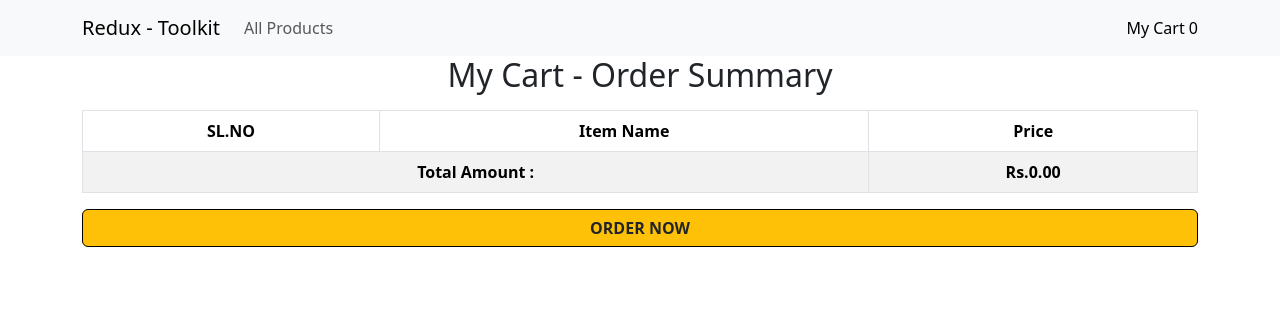
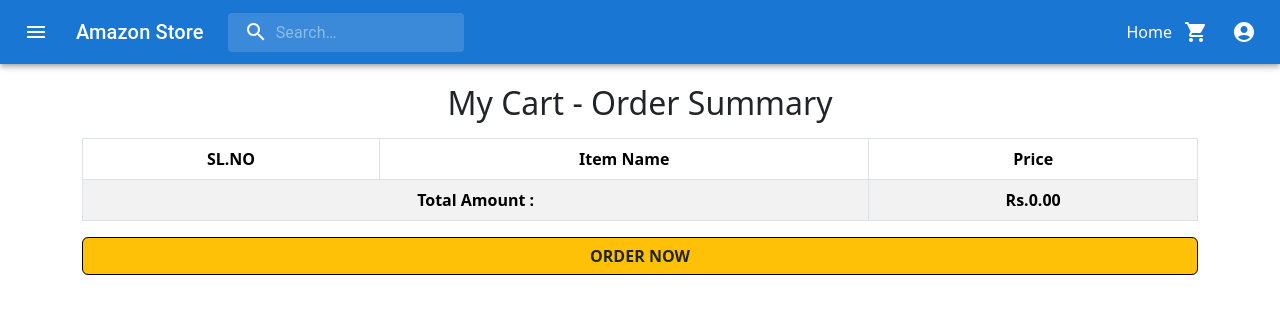
Before and after one commit to bathiniharish7/project-1-Ecommerce, a React (Create React App) app: page /cart in a window 1280 px wide. Shown: the top 314 px of the page. Built offline with nearby package versions, Linux system fonts and the light colour scheme.

Commit message:
AppBar Implemented

```diff
--- a/public/index.html
+++ b/public/index.html
@@ -25,6 +25,9 @@
       Learn how to configure a non-root public URL by running `npm run build`.
     -->
     <title>React App</title>
+
+    <!-- Font Awesome Link below -->
+    <link rel="stylesheet" href="https://cdnjs.cloudflare.com/ajax/libs/font-awesome/6.5.1/css/all.min.css" integrity="sha512-DTOQO9RWCH3ppGqcWaEA1BIZOC6xxalwEsw9c2QQeAIftl+Vegovlnee1c9QX4TctnWMn13TZye+giMm8e2LwA==" crossorigin="anonymous" referrerpolicy="no-referrer" />
   </head>
   <body>
     <noscript>You need to enable JavaScript to run this app.</noscript>
--- a/src/App.js
+++ b/src/App.js
@@ -6,17 +6,25 @@ import Product from './components/Product';
 import Cart from './components/Cart';
 
 import NavbarPanel from './components/NavbarPanel';
+import PrimarySearchAppBar from './components/AppBar';
+import NavBar from './components/NavBar';
 
 
 function App() {
 
   return (
    <div className="App">
-     <NavbarPanel/>
-      <Routes>
+
+    <PrimarySearchAppBar/>
+    {/* <NavBar/> */}
+     {/* <NavbarPanel/> */}
+     <div style={{marginTop:'20px'}}>
+     <Routes>
         <Route path='/' element={<Product/>}/>
         <Route path='/cart' element={<Cart/>}/>
       </Routes>
+     </div>
+
     </div>
 
   );
--- /dev/null
+++ b/src/components/AppBar.js
@@ -0,0 +1,253 @@
+import * as React from 'react';
+import { styled, alpha } from '@mui/material/styles';
+import AppBar from '@mui/material/AppBar';
+import Box from '@mui/material/Box';
+import Toolbar from '@mui/material/Toolbar';
+import IconButton from '@mui/material/IconButton';
+import Typography from '@mui/material/Typography';
+import InputBase from '@mui/material/InputBase';
+import Badge from '@mui/material/Badge';
+import MenuItem from '@mui/material/MenuItem';
+import Menu from '@mui/material/Menu';
+import MenuIcon from '@mui/icons-material/Menu';
+import SearchIcon from '@mui/icons-material/Search';
+import AccountCircle from '@mui/icons-material/AccountCircle';
+import MailIcon from '@mui/icons-material/Mail';
+import NotificationsIcon from '@mui/icons-material/Notifications';
+import MoreIcon from '@mui/icons-material/MoreVert';
+import Button from '@mui/material/Button';
+import { Link } from 'react-router-dom';
+import ShoppingCartIcon from '@mui/icons-material/ShoppingCart';
+import { useSelector } from 'react-redux';
+
+const Search = styled('div')(({ theme }) => ({
+  position: 'relative',
+  borderRadius: theme.shape.borderRadius,
+  backgroundColor: alpha(theme.palette.common.white, 0.15),
+  '&:hover': {
+    backgroundColor: alpha(theme.palette.common.white, 0.25),
+  },
+  marginRight: theme.spacing(2),
+  marginLeft: 0,
+  width: '100%',
+  [theme.breakpoints.up('sm')]: {
+    marginLeft: theme.spacing(3),
+    width: 'auto',
+  },
+}));
+
+const SearchIconWrapper = styled('div')(({ theme }) => ({
+  padding: theme.spacing(0, 2),
+  height: '100%',
+  position: 'absolute',
+  pointerEvents: 'none',
+  display: 'flex',
+  alignItems: 'center',
+  justifyContent: 'center',
+}));
+
+const StyledInputBase = styled(InputBase)(({ theme }) => ({
+  color: 'inherit',
+  '& .MuiInputBase-input': {
+    padding: theme.spacing(1, 1, 1, 0),
+    // vertical padding + font size from searchIcon
+    paddingLeft: `calc(1em + ${theme.spacing(4)})`,
+    transition: theme.transitions.create('width'),
+    width: '100%',
+    [theme.breakpoints.up('md')]: {
+      width: '20ch',
+    },
+  },
+}));
+
+export default function PrimarySearchAppBar() {
+  const cartProduct = useSelector((state)=>state.cart);
+  const [anchorEl, setAnchorEl] = React.useState(null);
+  const [mobileMoreAnchorEl, setMobileMoreAnchorEl] = React.useState(null);
+
+  const isMenuOpen = Boolean(anchorEl);
+  const isMobileMenuOpen = Boolean(mobileMoreAnchorEl);
+
+  const handleProfileMenuOpen = (event) => {
+    setAnchorEl(event.currentTarget);
+  };
+
+  const handleMobileMenuClose = () => {
+    setMobileMoreAnchorEl(null);
+  };
+
+  const handleMenuClose = () => {
+    setAnchorEl(null);
+    handleMobileMenuClose();
+  };
+
+  const handleMobileMenuOpen = (event) => {
+    setMobileMoreAnchorEl(event.currentTarget);
+  };
+
+  const menuId = 'primary-search-account-menu';
+  const renderMenu = (
+    <Menu
+      anchorEl={anchorEl}
+      anchorOrigin={{
+        vertical: 'top',
+        horizontal: 'right',
+      }}
+      id={menuId}
+      keepMounted
+      transformOrigin={{
+        vertical: 'top',
+        horizontal: 'right',
+      }}
+      open={isMenuOpen}
+      onClose={handleMenuClose}
+    >
+      <MenuItem onClick={handleMenuClose}>Profile</MenuItem>
+      <MenuItem onClick={handleMenuClose}>My account</MenuItem>
+    </Menu>
+  );
+
+  const mobileMenuId = 'primary-search-account-menu-mobile';
+  const renderMobileMenu = (
+    <Menu
+      anchorEl={mobileMoreAnchorEl}
+      anchorOrigin={{
+        vertical: 'top',
+        horizontal: 'right',
+      }}
+      id={mobileMenuId}
+      keepMounted
+      transformOrigin={{
+        vertical: 'top',
+        horizontal: 'right',
+      }}
+      open={isMobileMenuOpen}
+      onClose={handleMobileMenuClose}
+    >
+
+      <MenuItem>
+        {/* <IconButton size="large" aria-label="show 4 new mails" color="inherit">
+          <Badge badgeContent={4} color="error">
+            <MailIcon />
+          </Badge>
+        </IconButton>
+        <p>Messages</p> */}
+      </MenuItem>
+      <Link to={"/cart"} style={{color:"black"}}>
+      <MenuItem>
+      <IconButton
+              size="large"
+              aria-label="show 17 new notifications"
+              color="inherit"
+            >
+              <Badge badgeContent={cartProduct.length} color="error">
+                <ShoppingCartIcon/>
+              </Badge>
+            </IconButton>
+        <p>Cart</p>
+      </MenuItem>
+      </Link>
+
+      <MenuItem onClick={handleProfileMenuOpen} style={{color:"black"}}>
+        <IconButton
+          size="large"
+          aria-label="account of current user"
+          aria-controls="primary-search-account-menu"
+          aria-haspopup="true"
+          color="inherit"
+        >
+          <AccountCircle />
+        </IconButton>
+        <p>Profile</p>
+      </MenuItem>
+    </Menu>
+  );
+
+  return (
+    <Box sx={{ flexGrow: 1 ,position:'sticky',top:'0',zIndex:5 }}>
+      <AppBar position="static">
+        <Toolbar>
+          <IconButton
+            size="large"
+            edge="start"
+            color="inherit"
+            aria-label="open drawer"
+            sx={{ mr: 2 }}
+          >
+            <MenuIcon />
+          </IconButton>
+          <Link to={'/'} style={{color:'white',textDecoration:'none'}}>
+          <Typography
+            variant="h6"
+            noWrap
+            component="div"
+            sx={{ display: { xs: 'none', sm: 'block' } }}
+          >
+            Amazon Store
+          </Typography>
+          </Link>
+
+          <Search>
+            <SearchIconWrapper>
+              <SearchIcon />
+            </SearchIconWrapper>
+            <StyledInputBase
+              placeholder="Search…"
+              inputProps={{ 'aria-label': 'search' }}
+            />
+          </Search>
+
+          <Box sx={{ flexGrow: 1 }} />
+          <div  style={{marginTop:"0px",marginRight:"0px"}}>
+            <Link to={'/'} style={{color:"white",textDecoration:"none"}}>Home</Link>
+            </div>
+          <Box sx={{ display: { xs: 'none', md: 'flex' } }}>
+            {/* <IconButton size="large" aria-label="show 4 new mails" color="inherit">
+              <Badge badgeContent={4} color="error">
+
+                <MailIcon />
+              </Badge>
+            </IconButton> */}
+            <Link to={'/cart'} style={{color:"white"}}>
+            <IconButton
+              size="large"
+              aria-label="show 17 new notifications"
+              color="inherit"
+            >
+              <Badge badgeContent={cartProduct.length} color="error">
+                <ShoppingCartIcon/>
+              </Badge>
+            </IconButton>
+            </Link>
+
+            <IconButton
+              size="large"
+              edge="end"
+              aria-label="account of current user"
+              aria-controls={menuId}
+              aria-haspopup="true"
+              onClick={handleProfileMenuOpen}
+              color="inherit"
+            >
+              <AccountCircle />
+            </IconButton>
+          </Box>
+          <Box sx={{ display: { xs: 'flex', md: 'none' } }}>
+            <IconButton
+              size="large"
+              aria-label="show more"
+              aria-controls={mobileMenuId}
+              aria-haspopup="true"
+              onClick={handleMobileMenuOpen}
+              color="inherit"
+            >
+              <MoreIcon />
+            </IconButton>
+          </Box>
+        </Toolbar>
+      </AppBar>
+      {renderMobileMenu}
+      {renderMenu}
+    </Box>
+  );
+}
--- /dev/null
+++ b/src/components/NavBar.css
@@ -0,0 +1,34 @@
+.nav {
+    padding: 0 3vw;
+    background-color: rgb(16, 77, 191);
+    color: white;
+}
+.left {
+    display: flex;
+    align-items: center;
+
+
+}
+.search-container{
+   margin-left: 20px;
+    background-color: rgb(64, 121, 202);
+    height: 80%;
+    padding-left: 10px;
+
+    border-radius: 10px;
+    border: 0;
+}
+
+.search-container input{
+    height: 100%;
+    margin-left: 20px;
+    color: white;
+    background-color: rgb(64, 121, 202);
+    border: 0;
+    border-radius: 10px;
+}
+
+
+.left input::placeholder {
+    color: white; /* Set the color of the placeholder text */
+}
--- /dev/null
+++ b/src/components/NavBar.js
@@ -0,0 +1,17 @@
+import React from 'react'
+import './NavBar.css'
+function NavBar() {
+  return (
+    <div className='nav'>
+        <div className='left'>
+        <h1>Amazon</h1>
+        <div className='search-container'>
+        <i class="fa-solid fa-magnifying-glass"></i>
+        <input type='text' placeholder='Search Here'/>
+        </div>
+        </div>
+    </div>
+  )
+}
+
+export default NavBar
--- a/src/components/NavbarPanel.js
+++ b/src/components/NavbarPanel.js
@@ -5,7 +5,7 @@ import Navbar from 'react-bootstrap/Navbar';
 import { useSelector } from 'react-redux';
 import { Link } from 'react-router-dom';
 function NavbarPanel() {
-    const cartProduct = useSelector((state)=>state.cart)
+    const cartProduct = useSelector((state)=>state.cart);
   return (
     <Navbar expand="lg" className="bg-body-tertiary">
     <Container className=''>
--- a/src/components/Product.js
+++ b/src/components/Product.js
@@ -59,7 +59,7 @@ function Product() {
 
   return (
     <>
-     <h1>Product DashBoard</h1>
+     {/* <h1>Product DashBoard</h1> */}
       <div className='container'>
       <div className='row pb-5'>
             {cards}
```
